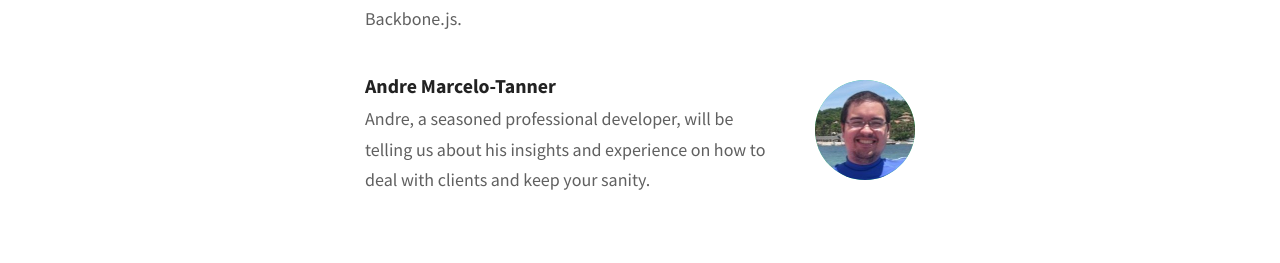
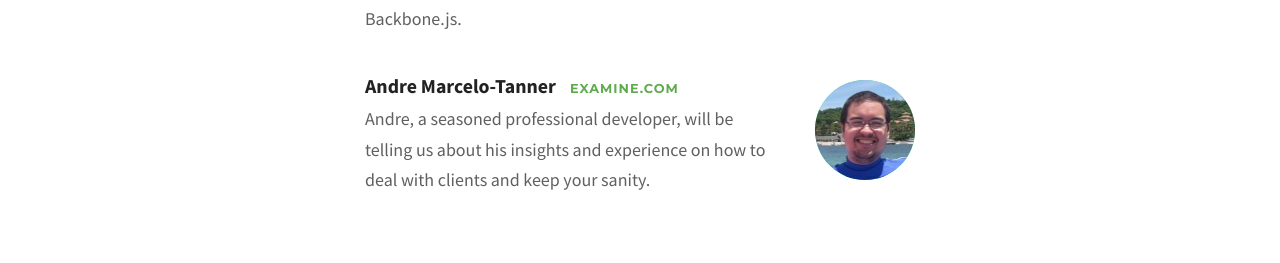
Before and after one commit to manilajs/manilajs.com, a Jekyll site: the page built from index.md, in a window 1280 px wide and 900 px high, scrolled down 1369 px. Shown: the part 179-442 px from the top of the window. Built offline with Jekyll 4.4.1, drawn with Linux system fonts in a browser that asks for light colours; nearby versions of some CDN libraries; some web fonts are replaced.

Commit message:
Update Andre's URL

```diff
--- a/index.md
+++ b/index.md
@@ -50,8 +50,8 @@ speakers:
 
 - name: Andre Marcelo-Tanner
   avatar: "images/015/u-kzap.jpg"
-  # title:
-  # url:
+  title: Examine.com
+  url: http://examine.com/about
   # github:
   # twitter:
   description: |-
```
